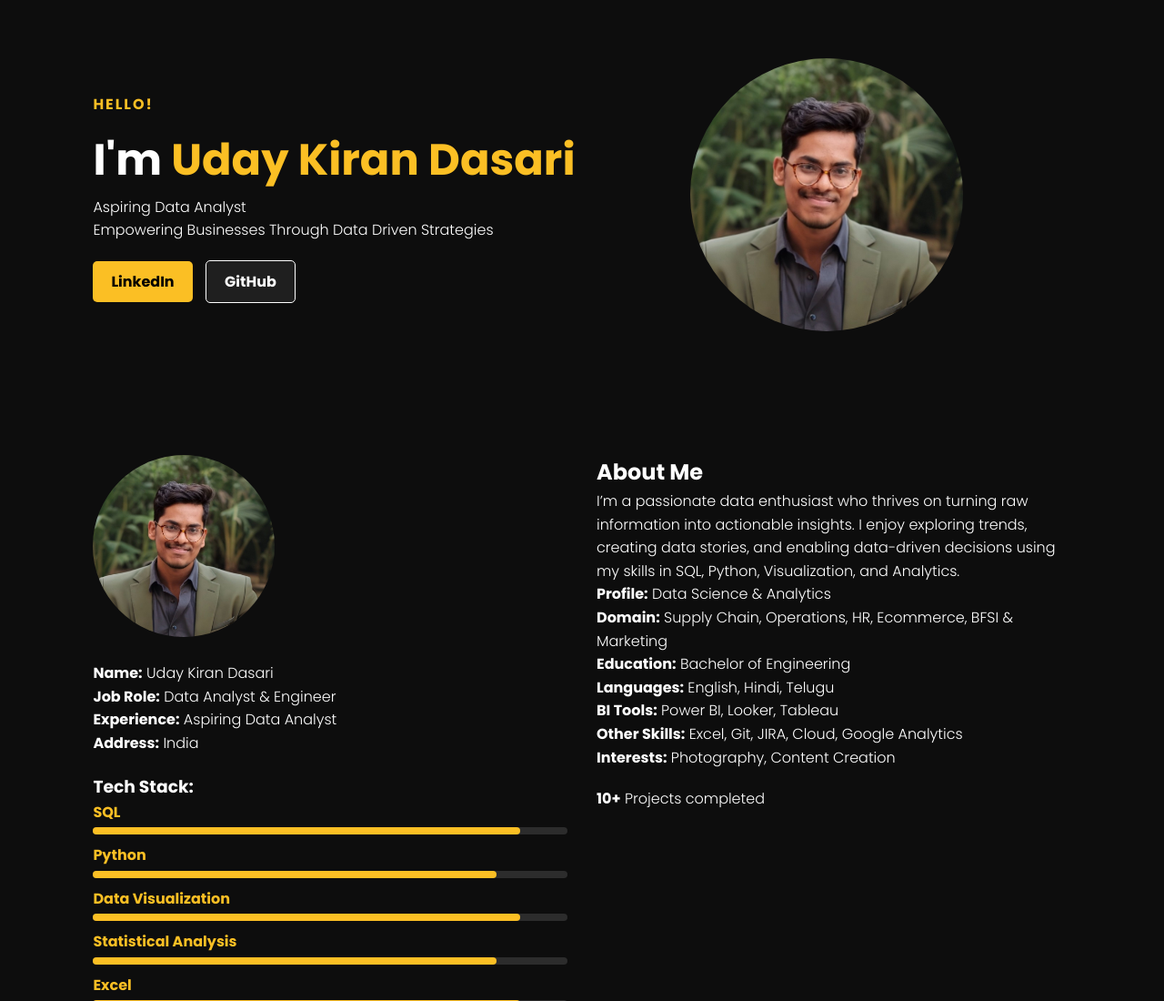
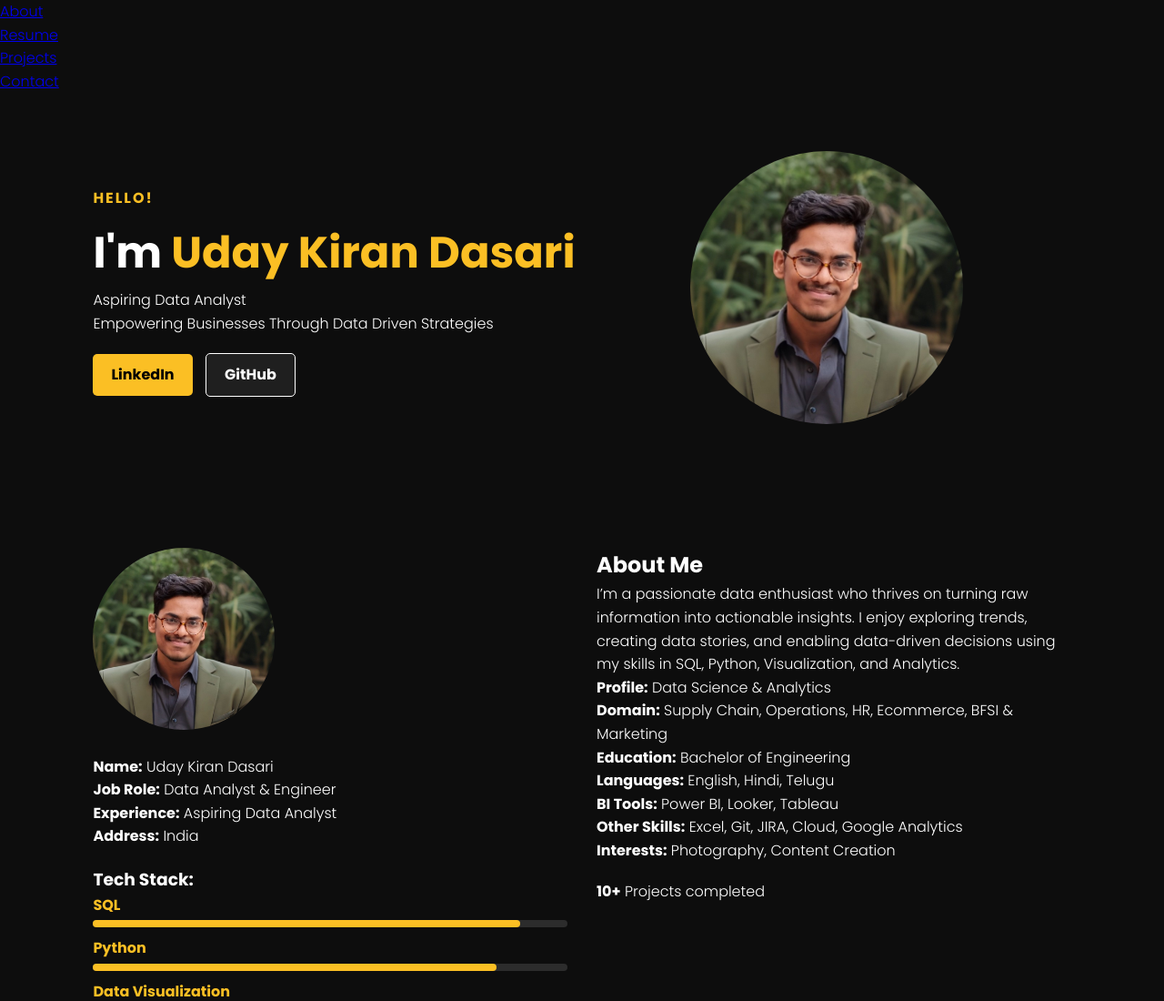
Before and after one commit to udaykiran2504/udaykiran2504.github.io, a plain HTML site: page index.html in a window 1280 px wide. Shown: the top 1100 px of the page at 91% size. Drawn offline with Linux system fonts and the light colour scheme.

Commit message:
Update index.html

```diff
--- a/index.html
+++ b/index.html
@@ -9,6 +9,15 @@
   <link href="https://fonts.googleapis.com/css2?family=Poppins:wght@300;600;700&display=swap" rel="stylesheet">
 </head>
 <body>
+  <nav class="navbar">
+  <ul>
+    <li><a href="#about">About</a></li>
+    <li><a href="#resume">Resume</a></li>
+    <li><a href="#projects">Projects</a></li>
+    <li><a href="#contact">Contact</a></li>
+  </ul>
+</nav>
+
   <!-- Header Section -->
   <header class="hero">
     <div class="hero-text">
```
